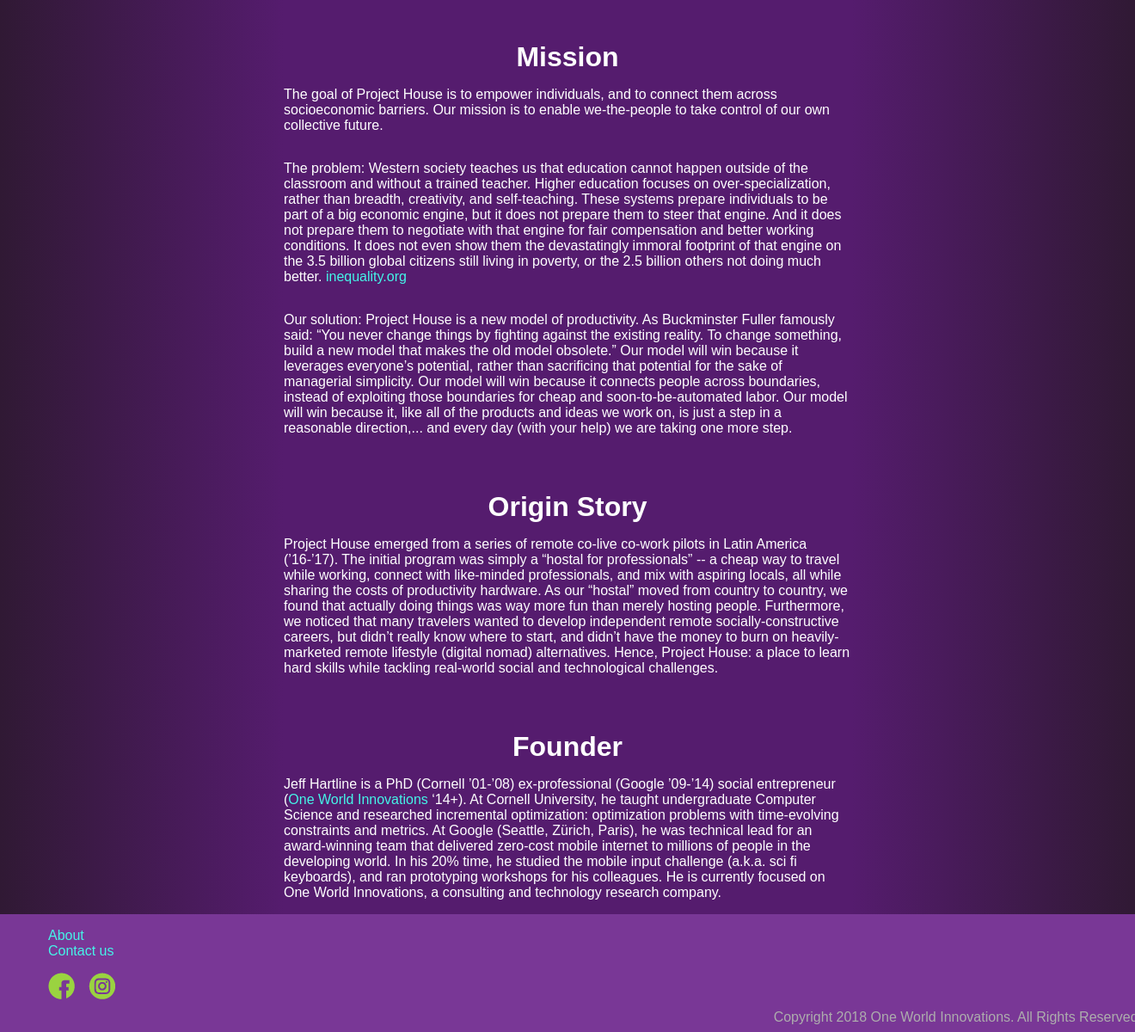
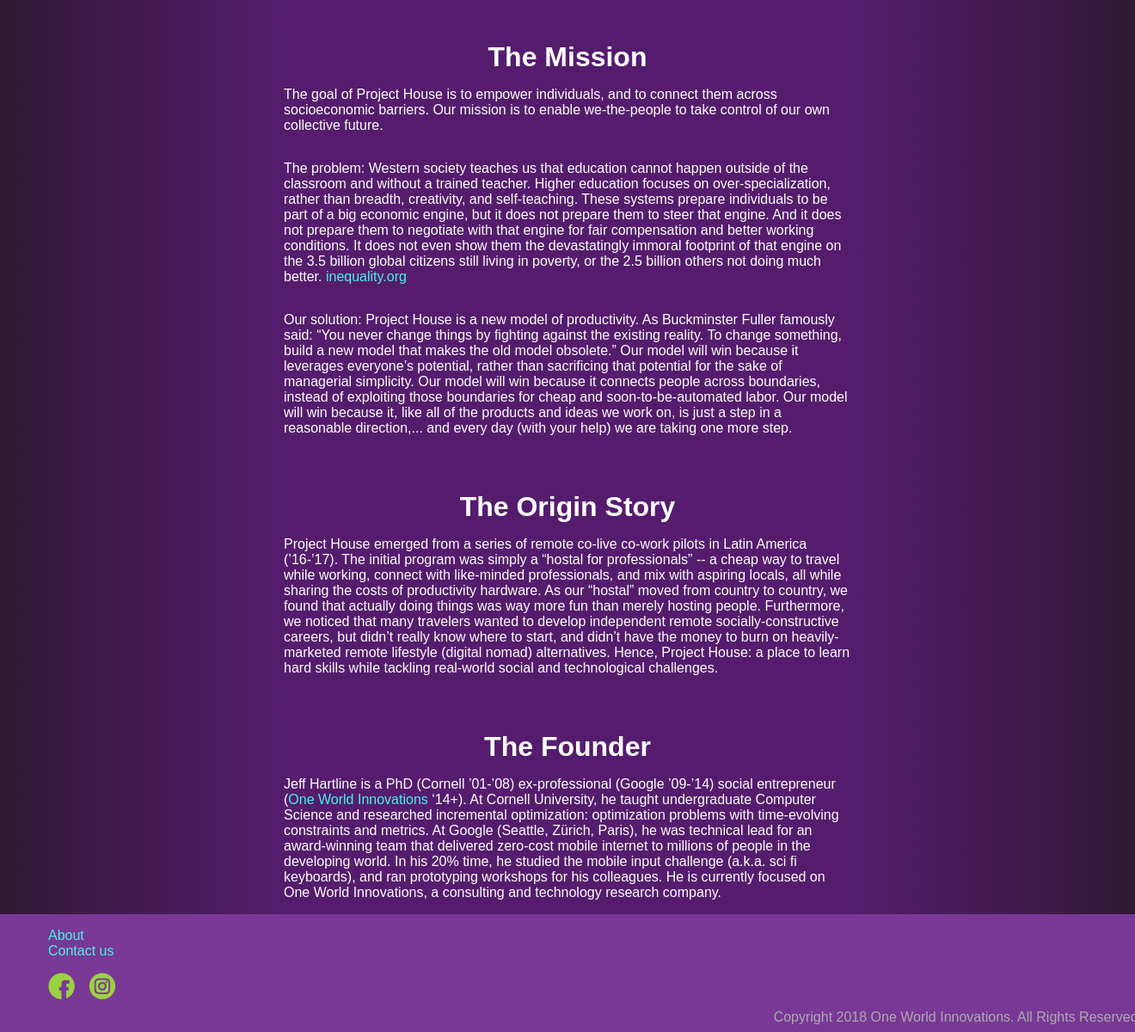
Before and after one commit to nikiles/projecthouse, a PHP site: page /About.php in a window 1320 px wide; the page is wider, and only the part inside the window is pictured. Shown: the part 64-1264 px from the top of that part at 86% size. Run offline with PHP 8.4, Linux system fonts and the light colour scheme.

Commit message:
adding The

```diff
--- a/foober/About.php
+++ b/foober/About.php
@@ -12,13 +12,13 @@
 	<?php include("inc/responsiveheader.php") ?>
 	<main>
 		<div class="shortSummary">
-		  <h1>Mission</h1>
+		  <h1>The Mission</h1>
 		  <p>The goal of Project House is to empower individuals, and to connect them across socioeconomic barriers. Our mission is to enable we-the-people to take control of our own collective future.</p>
 		  <p>The problem: Western society teaches us that education cannot happen outside of the classroom and without a trained teacher. Higher education focuses on over-specialization, rather than breadth, creativity, and self-teaching. These systems prepare individuals to be part of a big economic engine, but it does not prepare them to steer that engine. And it does not prepare them to negotiate with that engine for fair compensation and better working conditions. It does not even show them the devastatingly immoral footprint of that engine on the 3.5 billion global citizens still living in poverty, or the 2.5 billion others not doing much better. <a href="http://inequality.org/">inequality.org</a></p>
 		  <p>Our solution: Project House is a new model of productivity. As Buckminster Fuller famously said: “You never change things by fighting against the existing reality. To change something, build a new model that makes the old model obsolete.” Our model will win because it leverages everyone’s potential, rather than sacrificing that potential for the sake of managerial simplicity. Our model will win because it connects people across boundaries, instead of exploiting those boundaries for cheap and soon-to-be-automated labor. Our model will win because it, like all of the products and ideas we work on, is just a step in a reasonable direction,... and every day (with your help) we are taking one more step.</p>
-		  <h1>Origin Story</h1>
+		  <h1>The Origin Story</h1>
 		  <p>Project House emerged from a series of remote co-live co-work pilots in Latin America (’16-’17). The initial program was simply a “hostal for professionals” -- a cheap way to travel while working, connect with like-minded professionals, and mix with aspiring locals, all while sharing the costs of productivity hardware. As our “hostal” moved from country to country, we found that actually doing things was way more fun than merely hosting people. Furthermore, we noticed that many travelers wanted to develop independent remote socially-constructive careers, but didn’t really know where to start, and didn’t have the money to burn on heavily-marketed remote lifestyle (digital nomad) alternatives. Hence, Project House: a place to learn hard skills while tackling real-world social and technological challenges.</p>
-		  <h1>Founder</h1>
+		  <h1>The Founder</h1>
 		  <p>Jeff Hartline is a PhD (Cornell ’01-’08) ex-professional (Google ’09-’14) social entrepreneur (<a href="http://oneworldinnovations.org/">One World Innovations</a> ‘14+). At Cornell University, he taught undergraduate Computer Science and researched incremental optimization: optimization problems with time-evolving constraints and metrics. At Google (Seattle, Zürich, Paris), he was technical lead for an award-winning team that delivered zero-cost mobile internet to millions of people in the developing world. In his 20&#37; time, he studied the mobile input challenge (a.k.a. sci fi keyboards), and ran prototyping workshops for his colleagues. He is currently focused on One World Innovations, a consulting and technology research company.</p>
 		</div>
 	</main>
```
